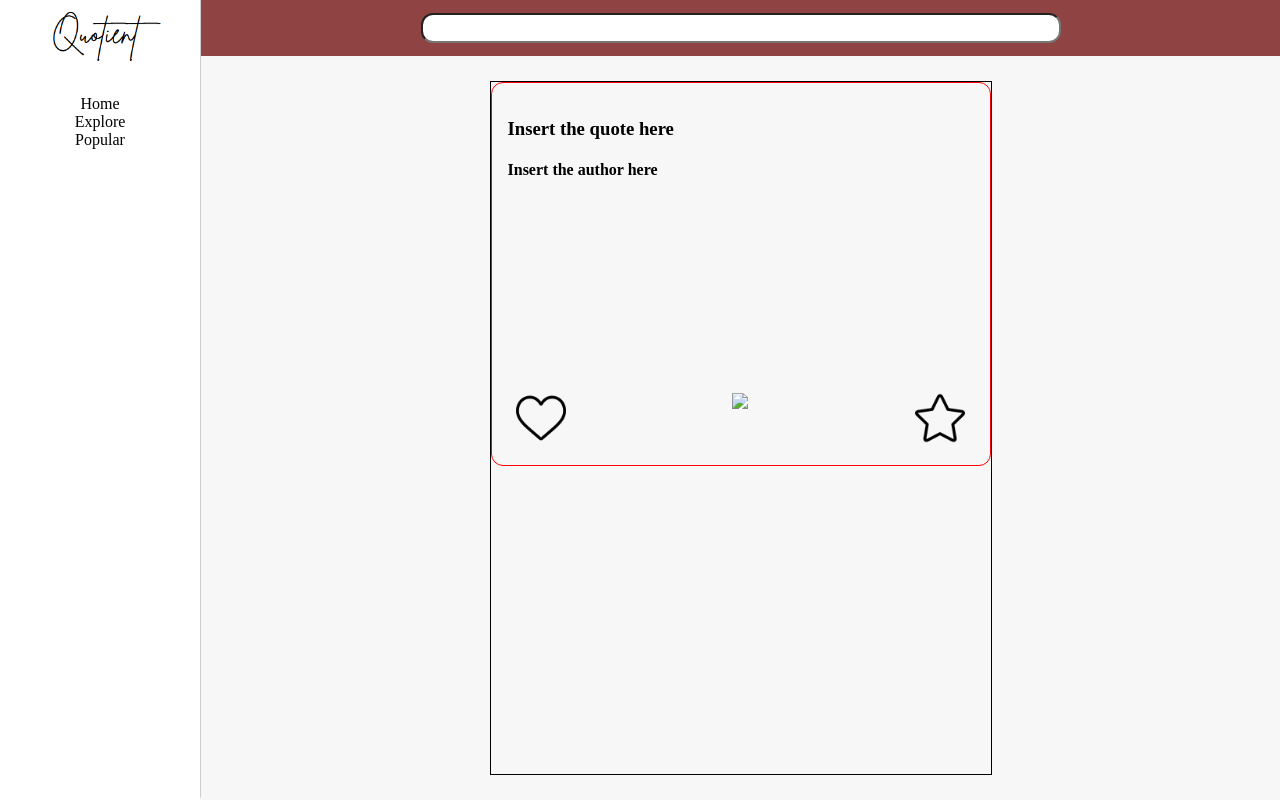
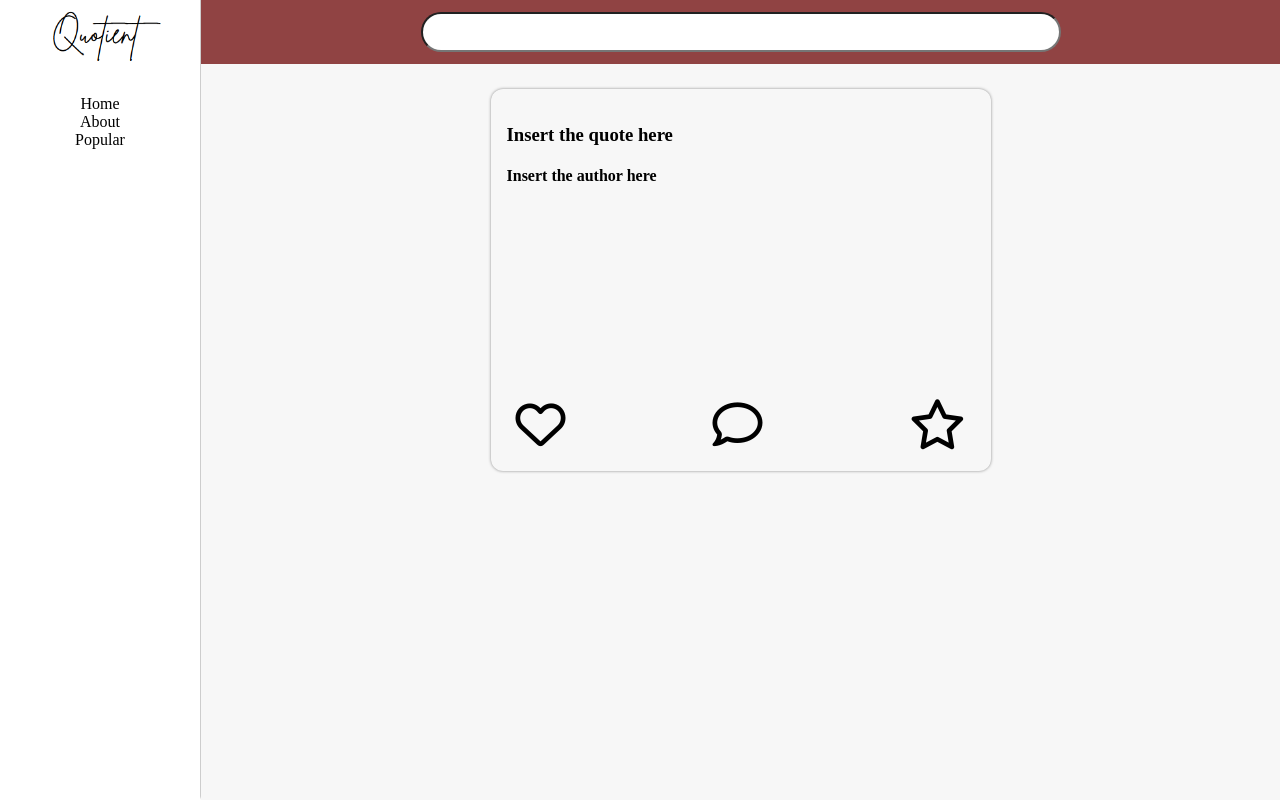
Before and after one commit to bryanchen24/Quotient, a website: page public/Home.html in a window 1280 px wide. Drawn offline with Linux system fonts and the light colour scheme.

Commit message:
working on adding vanta.js; swapped out the icons to use cdn instead of the local pngs

```diff
--- a/index.js
+++ b/index.js
@@ -67,3 +67,5 @@ app.get("/searchQuoteKeyword", async (req, res) => {
 app.listen(port, () => {
   console.log(`App is available on port: ${port}`);
 });
+
+// Load the quotes for the feed
--- a/package.json
+++ b/package.json
@@ -15,7 +15,7 @@
   "type": "commonjs",
   "main": "index.js",
   "scripts": {
-    "start": "nodemon -e",
+    "start": "nodemon index.js",
     "test": "echo \"Error: no test specified\" && exit 1"
   },
   "dependencies": {
--- a/public/Home.html
+++ b/public/Home.html
@@ -4,6 +4,24 @@
     <meta charset="UTF-8" />
     <meta name="viewport" content="width=device-width, initial-scale=1.0" />
     <title>Quotient Home Page</title>
+
+    <script
+      src="https://kit.fontawesome.com/17b497edf4.js"
+      crossorigin="anonymous"
+    ></script>
+
+    <!-- <script src="three.r134.min.js"></script>
+    <script src="vanta.clouds.min.js"></script>
+    <script>
+      VANTA.CLOUDS({
+        el: ".nav-bar-container",
+        mouseControls: true,
+        touchControls: true,
+        gyroControls: false,
+        minHeight: 200.0,
+        minWidth: 200.0,
+      });
+    </script> -->
 
     <script src="Quote.js" defer></script>
     <link rel="stylesheet" href="Main.css" />
@@ -15,7 +33,7 @@
       <nav>
         <ul>
           <li>Home</li>
-          <li>Explore</li>
+          <li>About</li>
           <li>Popular</li>
         </ul>
       </nav>
@@ -61,13 +79,19 @@
 
           <div class="quote-interact">
             <div class="like-quote">
-              <img src="/assets/interactions/heart_default.png" />
+              <!-- <img src="/assets/interactions/heart_default.png" /> -->
+              <i class="fa-regular fa-heart" style="font-size: 50px"></i>
+              <!-- <i class="fa-solid fa-heart" style="font-size: 50px"></i> -->
             </div>
             <div class="comment-quote">
-              <img src="/assets/interactions/comment.png" />
+              <!-- <img src="/assets/interactions/comment.png" /> -->
+              <i class="fa-regular fa-comment" style="font-size: 50px"></i>
+              <!-- <i class="fa-solid fa-comment"></i> -->
             </div>
             <div class="fav-quote">
-              <img src="/assets/interactions/favorite_default.png" />
+              <!-- <img src="/assets/interactions/favorite_default.png" /> -->
+              <i class="fa-regular fa-star" style="font-size: 50px"></i>
+              <!-- <i class="fa-solid fa-star"></i> -->
             </div>
           </div>
         </div>
--- a/public/Main.css
+++ b/public/Main.css
@@ -24,7 +24,7 @@ body {
 .nav-bar-container {
   display: flex;
   background-color: hsla(0, 50%, 34%, 0.877);
-  height: 3.5em;
+  height: 4em;
   align-items: center;
   justify-content: center;
   text-align: center;
@@ -33,8 +33,8 @@ body {
 #search-bar {
   display: flex;
   width: 50vw;
-  height: 2.25em;
-  border-radius: 12px;
+  height: 3em;
+  border-radius: 20px;
   margin: 0 auto;
   justify-content: center;
   align-items: center;
@@ -45,7 +45,7 @@ body {
 /* QUOTE FEED */
 /**************/
 .quote-feed {
-  border: 1px black solid;
+  /* border: 1px black solid; */
   flex: 3;
   width: 500px;
   /* max-width: 500px; */
@@ -53,7 +53,8 @@ body {
 }
 
 .feed-box {
-  border: 1px red solid;
+  /* border: 1px red solid; */
+  box-shadow: 0px 0px 3px rgba(34, 34, 34, 0.521); /* creates soft border */
   border-radius: 12px;
   height: 350px;
   position: relative;
@@ -79,8 +80,12 @@ body {
 }
 
 .quote-interact img {
-  width: 50px;
+  width: 40px;
   /* needs to be centered */
+}
+
+.quote-interact i {
+  font-size: 10em;
 }
 
 /*===============================================================*/
```
Also changed, not shown: public/QuoteResults.html (+4 -1 lines).
